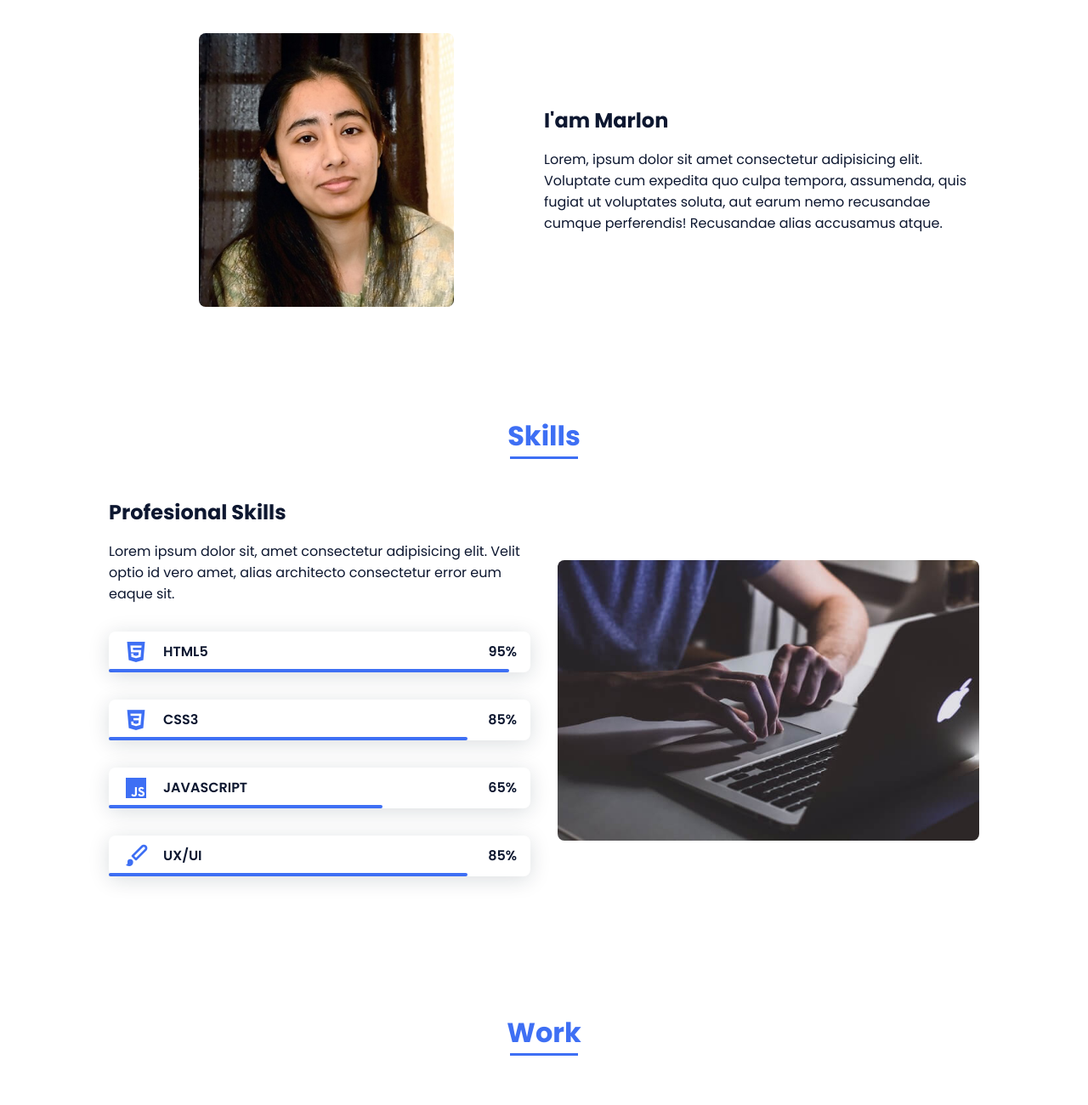
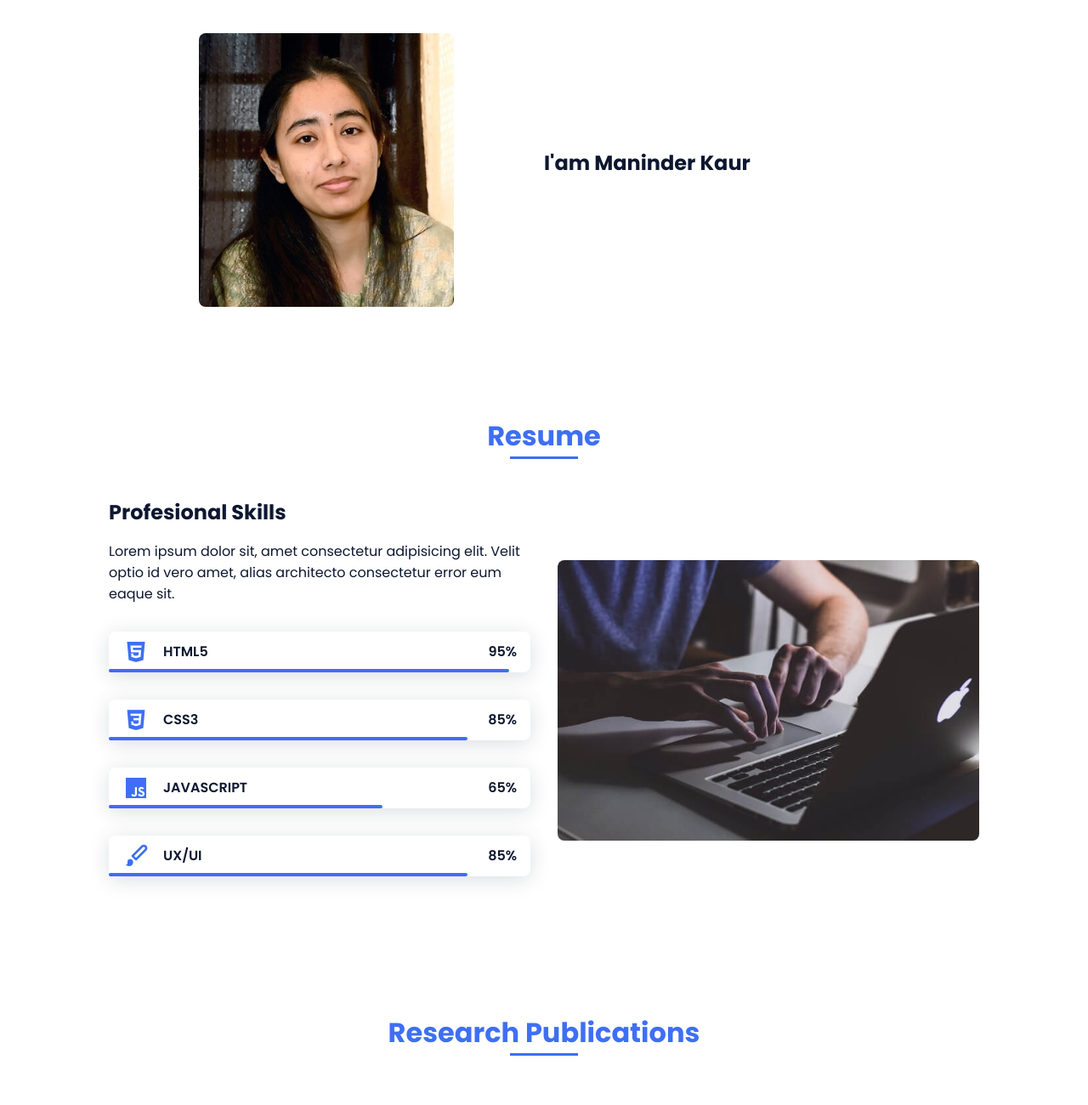
Before and after one commit to Maninder-Kur/maninder.github.io, a plain HTML site: page index.html in a window 1280 px wide. Shown: the part 860-2160 px from the top of the page at 85% size. Drawn offline with nearby package versions, Linux system fonts and the light colour scheme.

Commit message:
updated 09-01-26

```diff
--- a/index.html
+++ b/index.html
@@ -57,7 +57,7 @@
                         </mask>
                         <g mask="url(#mask0)">
                             <path d="M9.19024 145.964C34.0253 76.5814 114.865 54.7299 184.111 29.4823C245.804 6.98884 311.86 -14.9503 370.735 14.143C431.207 44.026 467.948 107.508 477.191 174.311C485.897 237.229 454.931 294.377 416.506 344.954C373.74 401.245 326.068 462.801 255.442 466.189C179.416 469.835 111.552 422.137 65.1576 361.805C17.4835 299.81 -17.1617 219.583 9.19024 145.964Z"/>
-                            <image class="home__blob-img" x="50" y="60" href="assets/img/Maninder_kaur.jpeg"/>
+                            <image class="home__blob-img" x="50" y="60" href="assets/img/Maninder.jpeg"/>
                         </g>
                     </svg>
                 </div>
@@ -73,15 +73,15 @@
                     </div>
 
                     <div>
-                        <h2 class="about__subtitle">I'am Marlon</h2>
-                        <p class="about__text">Lorem, ipsum dolor sit amet consectetur adipisicing elit. Voluptate cum expedita quo culpa tempora, assumenda, quis fugiat ut voluptates soluta, aut earum nemo recusandae cumque perferendis! Recusandae alias accusamus atque.</p>
+                        <h2 class="about__subtitle">I'am Maninder Kaur</h2>
+                        <p class="about__text"></p>
                     </div>
                 </div>
             </section>
 
             <!--===== SKILLS =====-->
             <section class="skills section" id="resume">
-                <h2 class="section-title">Skills</h2>
+                <h2 class="section-title">Resume</h2>
 
                 <div class="skills__container bd-grid">
                     <div>
@@ -145,7 +145,7 @@
 
             <!--===== WORK =====-->
             <section class="work section" id="research">
-                <h2 class="section-title">Work</h2>
+                <h2 class="section-title">Research Publications</h2>
 
                 <div class="work__container bd-grid">
                     <a href="" class="work__img">
@@ -186,7 +186,7 @@
 
         <!--===== FOOTER =====-->
         <footer class="footer">
-            <p class="footer__title">Marlon</p>
+            <p class="footer__title">Maninder</p>
             <div class="footer__social">
                 <a href="#" class="footer__icon"><i class='bx bxl-facebook' ></i></a>
                 <a href="#" class="footer__icon"><i class='bx bxl-instagram' ></i></a>
```
Also changed, not shown: assets/img/Maninder.jpeg (added), assets/img/perfil.png (deleted).
